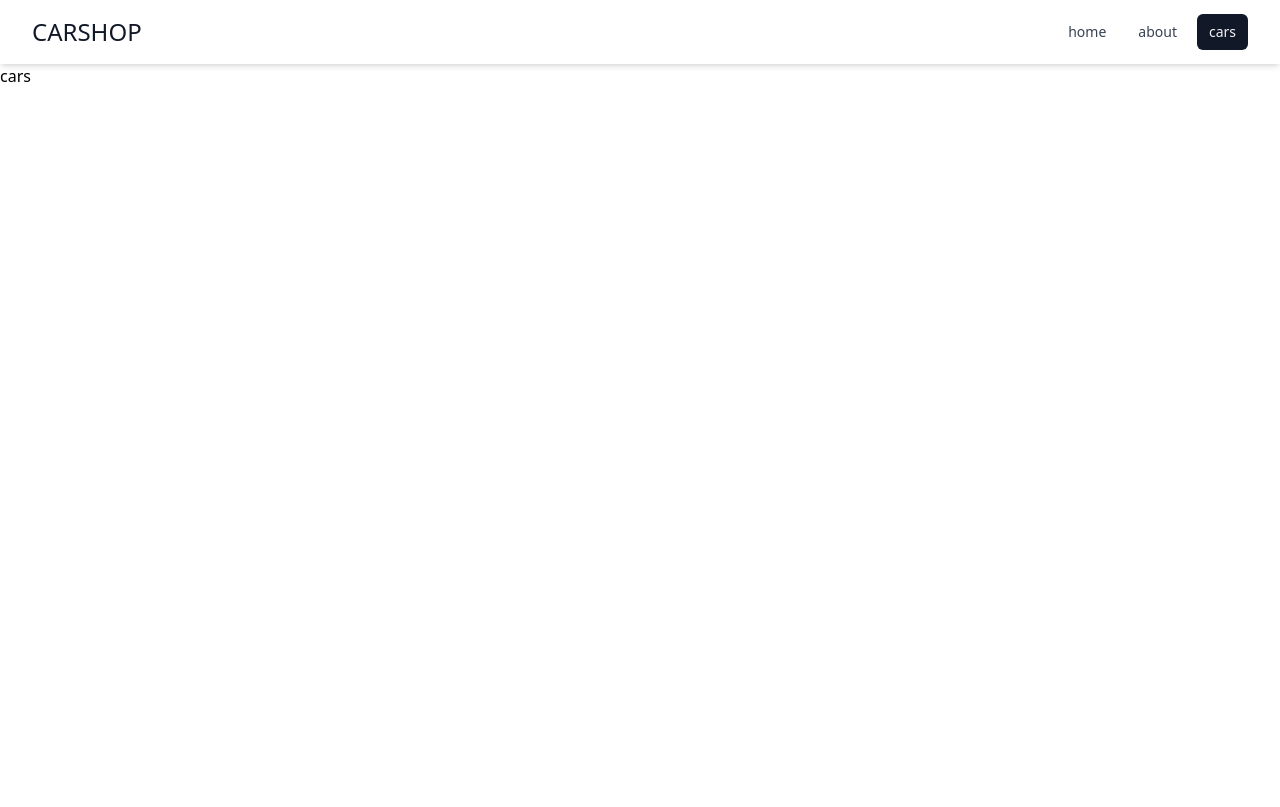
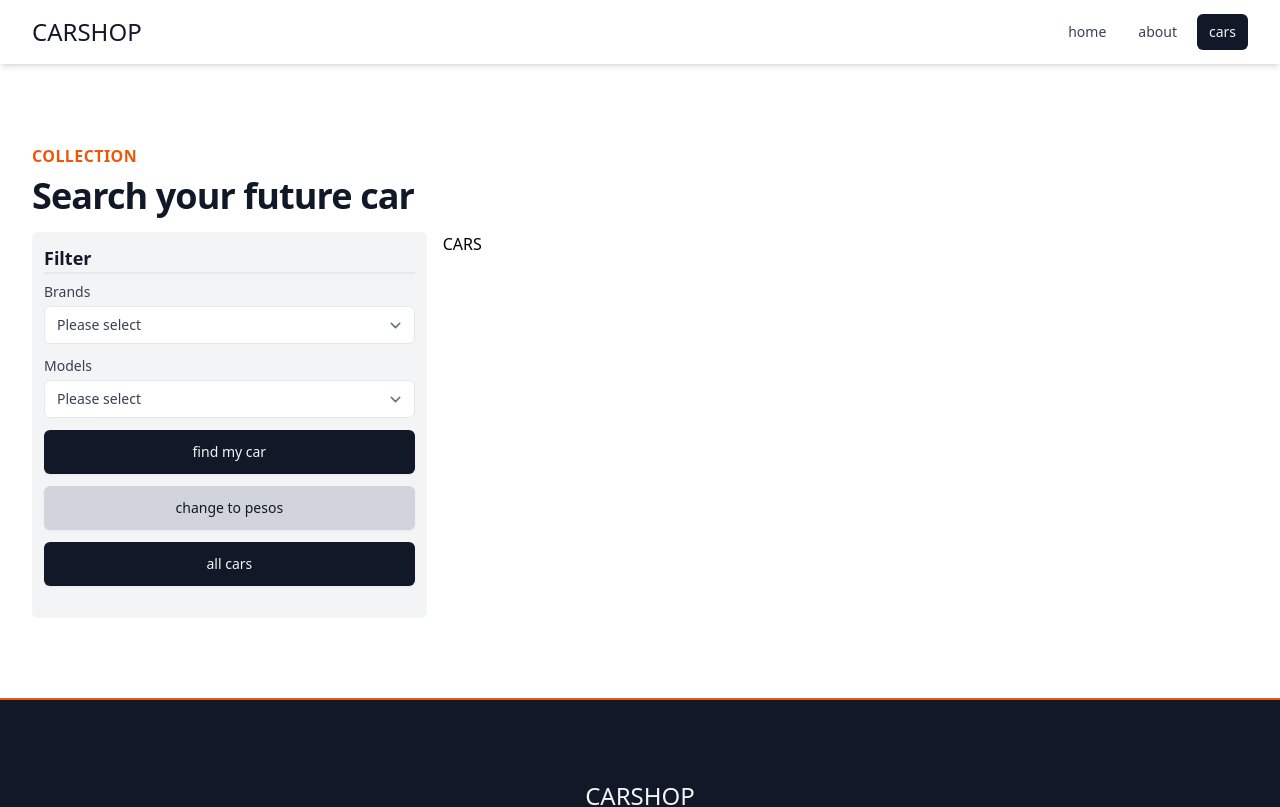
Before and after one commit to MartinIsProgramming/ha-front-final-project, a Next.js app: page /cars in a window 1280 px wide. Shown: the top 807 px of the page. Built offline with nearby package versions, Linux system fonts and the light colour scheme.

Commit message:
filter skeleton

```diff
--- a/pages/cars.js
+++ b/pages/cars.js
@@ -1,5 +1,87 @@
+import SectionTitle from '../components/shared/SectionTitle';
+
 const CarsPage = () => {
-  return <div className="min-h-screen">cars</div>;
+  return (
+    <section className="px-4 py-12 mx-auto sm:py-20 sm:px-6 lg:px-8 max-w-7xl">
+      <SectionTitle title="Search your future car" label="collection" />
+      <div className="grid mt-4 gap-y-6 md:grid-cols-3 md:gap-x-4">
+        <div className="px-3 pt-3 pb-8 bg-gray-100 rounded-md">
+          <h3 className="mb-2 text-lg font-semibold border-b-2 text-primary-brand-dark">
+            Filter
+          </h3>
+          <div className="space-y-3">
+            <div>
+              <label
+                htmlFor="Brands"
+                className="block mb-1 text-sm font-medium text-primary-brand-light"
+              >
+                Brands
+              </label>
+              <select
+                type="text"
+                name="brands"
+                id="brands"
+                placeholder="brands.."
+                className="w-full rounded-md text-primary-brand-light border-secondary-brand-light focus:outline-none focus:ring-brand-orange focus:border-brand-orange sm:text-sm"
+              >
+                <option>Please select</option>
+                <option>Please select</option>
+                <option>Please select</option>
+                <option>Please select</option>
+              </select>
+            </div>
+
+            <div>
+              <label
+                htmlFor="Brands"
+                className="block mb-1 text-sm font-medium text-primary-brand-light"
+              >
+                Models
+              </label>
+
+              <select
+                type="text"
+                name="brands"
+                id="brands"
+                placeholder="brands.."
+                className="w-full rounded-md text-primary-brand-light border-secondary-brand-light focus:outline-none focus:ring-brand-orange focus:border-brand-orange sm:text-sm"
+              >
+                <option>Please select</option>
+                <option>Please select</option>
+                <option>Please select</option>
+                <option>Please select</option>
+              </select>
+            </div>
+          </div>
+          <div className="mt-3 space-y-3">
+            <button
+              type="button"
+              className="block w-full py-3 text-sm font-medium text-gray-100 rounded-md shadow-sm bg-primary-brand-dark hover:bg-primary-brand-light focus:outline-none focus:ring-2 focus:ring-offset-2 focus:ring-primary-brand-light"
+            >
+              find my car
+            </button>
+
+            <button
+              type="button"
+              className="block w-full py-3 text-sm font-medium rounded-md shadow-sm text-primary-brand-dark bg-secondary-brand-dark hover:bg-secondary-brand-light focus:outline-none focus:ring-2 focus:ring-offset-2 focus:ring-primary-brand-light"
+            >
+              change to pesos
+            </button>
+
+            <button
+              type="button"
+              className="block w-full py-3 text-sm font-medium text-gray-100 rounded-md shadow-sm bg-primary-brand-dark hover:bg-primary-brand-light focus:outline-none focus:ring-2 focus:ring-offset-2 focus:ring-primary-brand-light"
+            >
+              all cars
+            </button>
+          </div>
+        </div>
+
+        {/* cars */}
+        <div className="md:col-span-2">CARS</div>
+      </div>
+    </section>
+  );
 };
 
 export default CarsPage;
```
